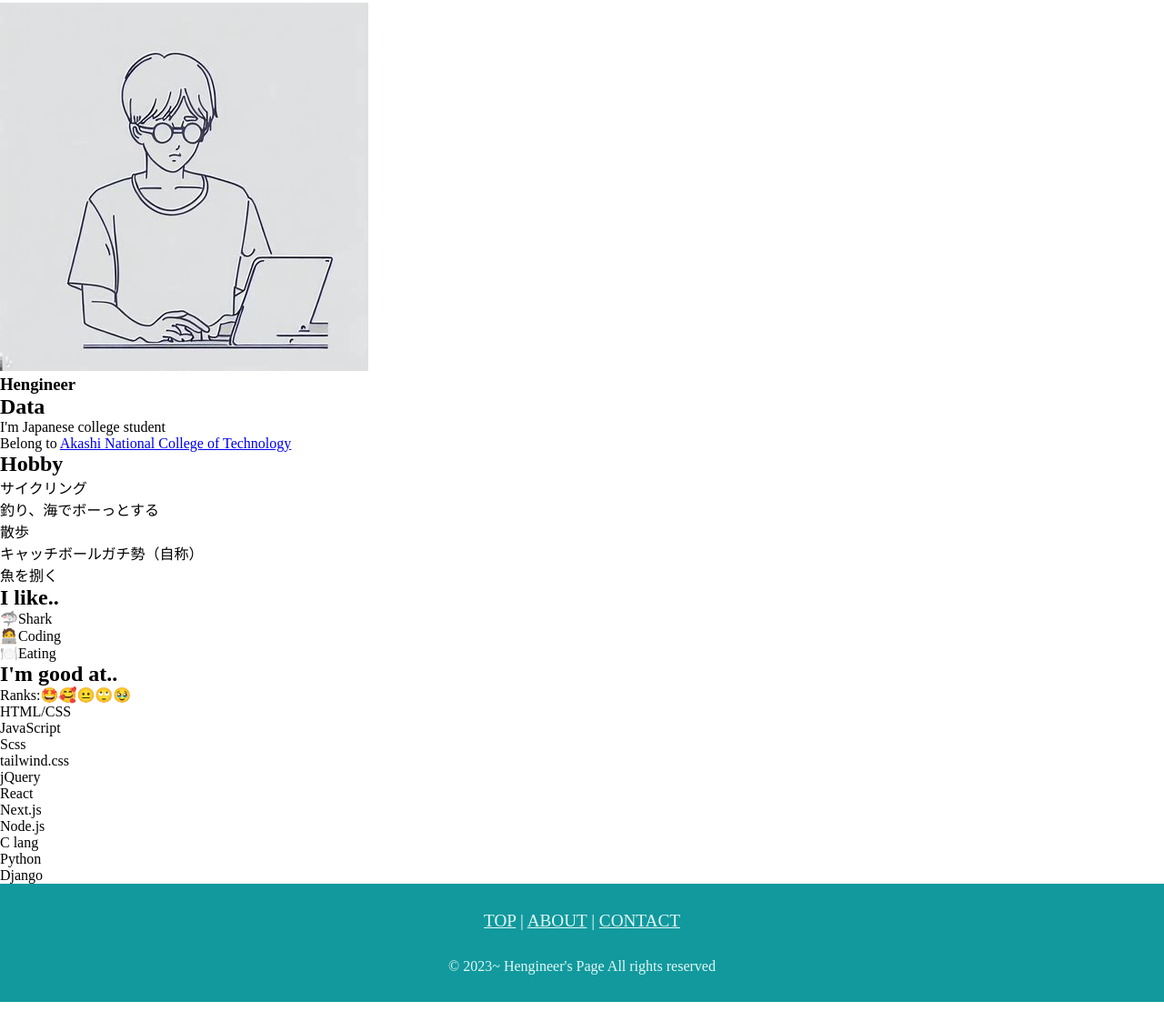
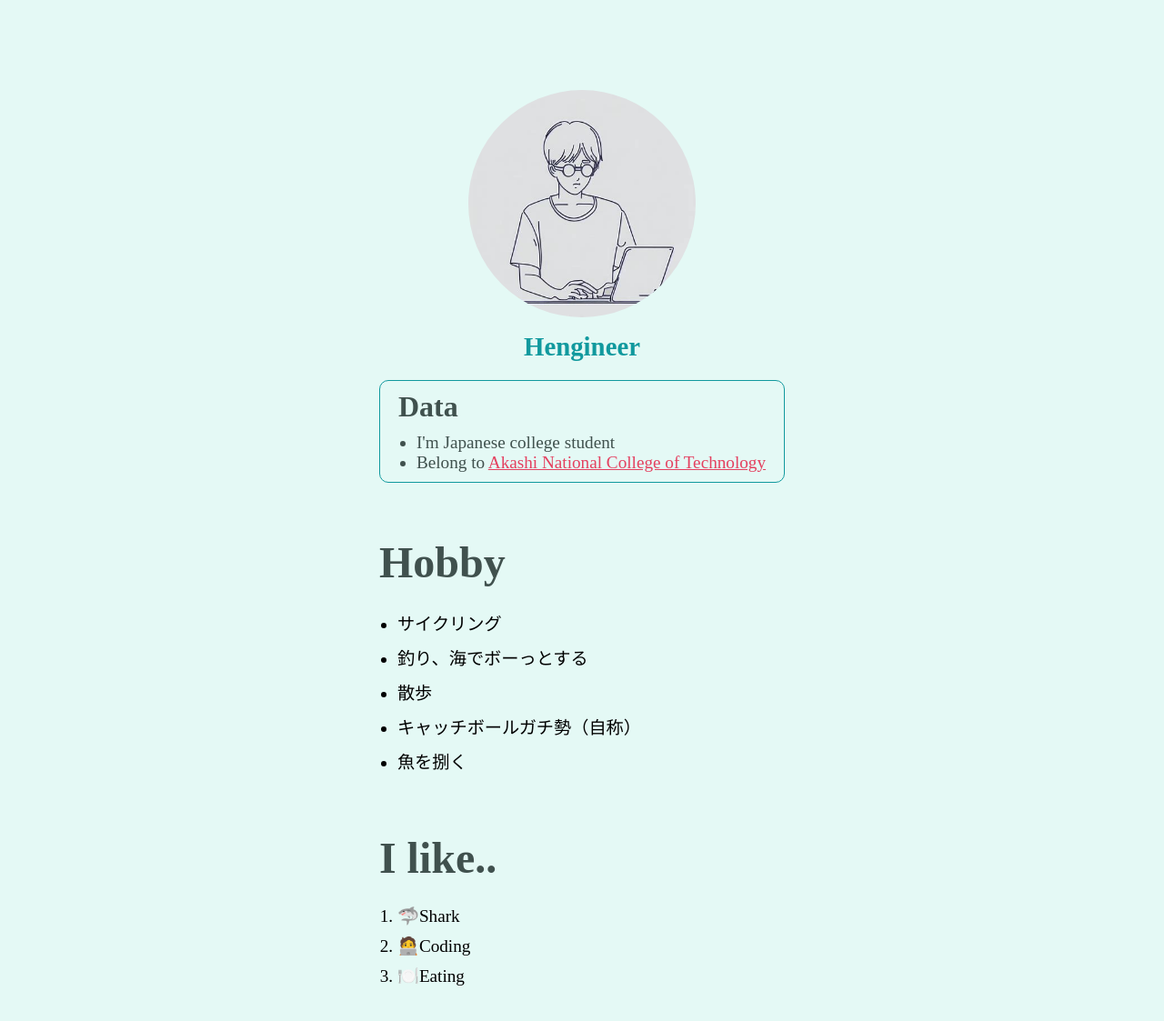
Before and after one commit to hengin-eer/html-css-web-dojo, a plain HTML site: page about.html in a window 1280 px wide. Shown: the part 801-1924 px from the top of the page at 91% size. Before the commit the page ends 1903 px from the top, so only its background shows below. Drawn offline with Linux system fonts and the light colour scheme; a web font is replaced by a local one.

Commit message:
feat: Aboutページのスタイリング、`img`の修正

```diff
--- a/style.css
+++ b/style.css
@@ -5,6 +5,10 @@
     margin: 0;
     box-sizing: border-box;
     font-family: 'Yomogi';
+}
+
+img {
+    vertical-align: bottom;
 }
 
 /* header area  */
@@ -174,3 +178,88 @@ footer > .footer__links {
 footer > .footer__links > span > a {
     color: #E4F9F5;
 }
+
+
+
+/* about.html  */
+.profile {
+    padding: 100px 30px;
+    background: #E4F9F5;
+}
+.profile > img {
+    height: 250px;
+    width: 250px;
+    margin-inline: auto;
+    display: block;
+    border-radius: 50%;
+}
+.profile__name {
+    padding-top: 1rem;
+    font-size: 1.8rem;
+    color: #11999E;
+    text-align: center;
+}
+.profile__description {
+    width: max-content;
+    max-width: 100%;
+    margin-inline: auto;
+}
+.mydata {
+    padding: 10px 20px;
+    margin-top: 20px;
+    margin-bottom: 30px;
+    border: 1.5px solid #11999E;
+    border-radius: 10px;
+    color: #40514E;
+}
+.mydata__title {
+    padding-bottom: 10px;
+    font-size: 2rem;
+}
+.mydata__list {
+    padding-left: 20px;
+}
+.mydata__list li {
+    font-size: 1.2rem;
+}
+.mydata__list li a {
+    color: #E4405F;
+}
+.hobby,
+.like,
+.skill {
+    padding-block: 30px;
+}
+.hobby__title,
+.like__title,
+.skill__title {
+    padding-bottom: 20px;
+    font-size: 3rem;
+    color: #40514E;
+}
+.hobby__list,
+.like__list,
+.skill__list {
+    padding-left: 20px;
+}
+.hobby__list li,
+.like__list li,
+.skill__list li {
+    padding-block: 5px;
+    font-size: 1.2rem;
+}
+.skill__list li.rank-5::before {
+    content: '🤩';
+}
+.skill__list li.rank-4::before {
+    content: '🥰';
+}
+.skill__list li.rank-3::before {
+    content: '😐';
+}
+.skill__list li.rank-2::before {
+    content: '🙄';
+}
+.skill__list li.rank-1::before {
+    content: '🥹';
+}
```
